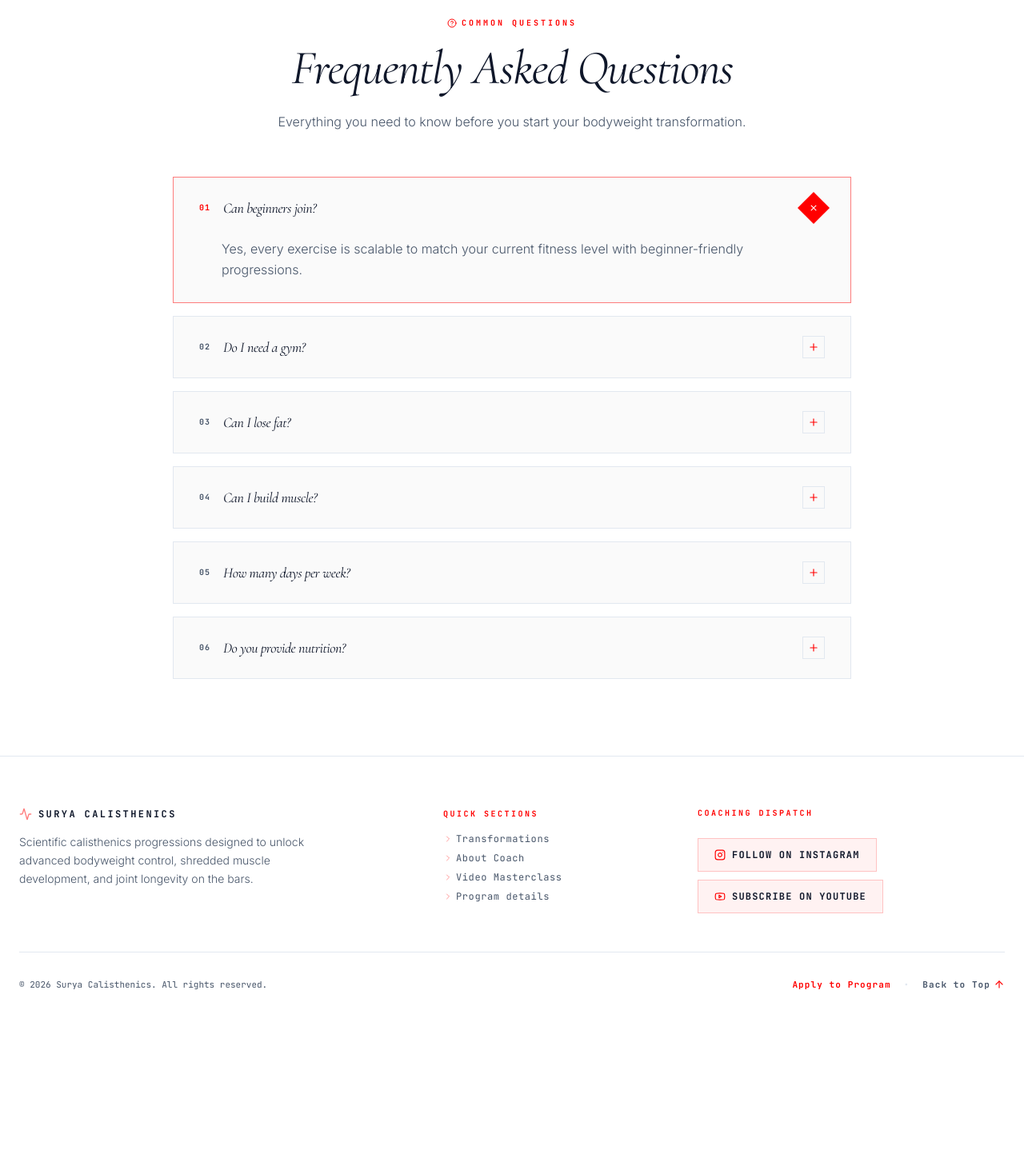
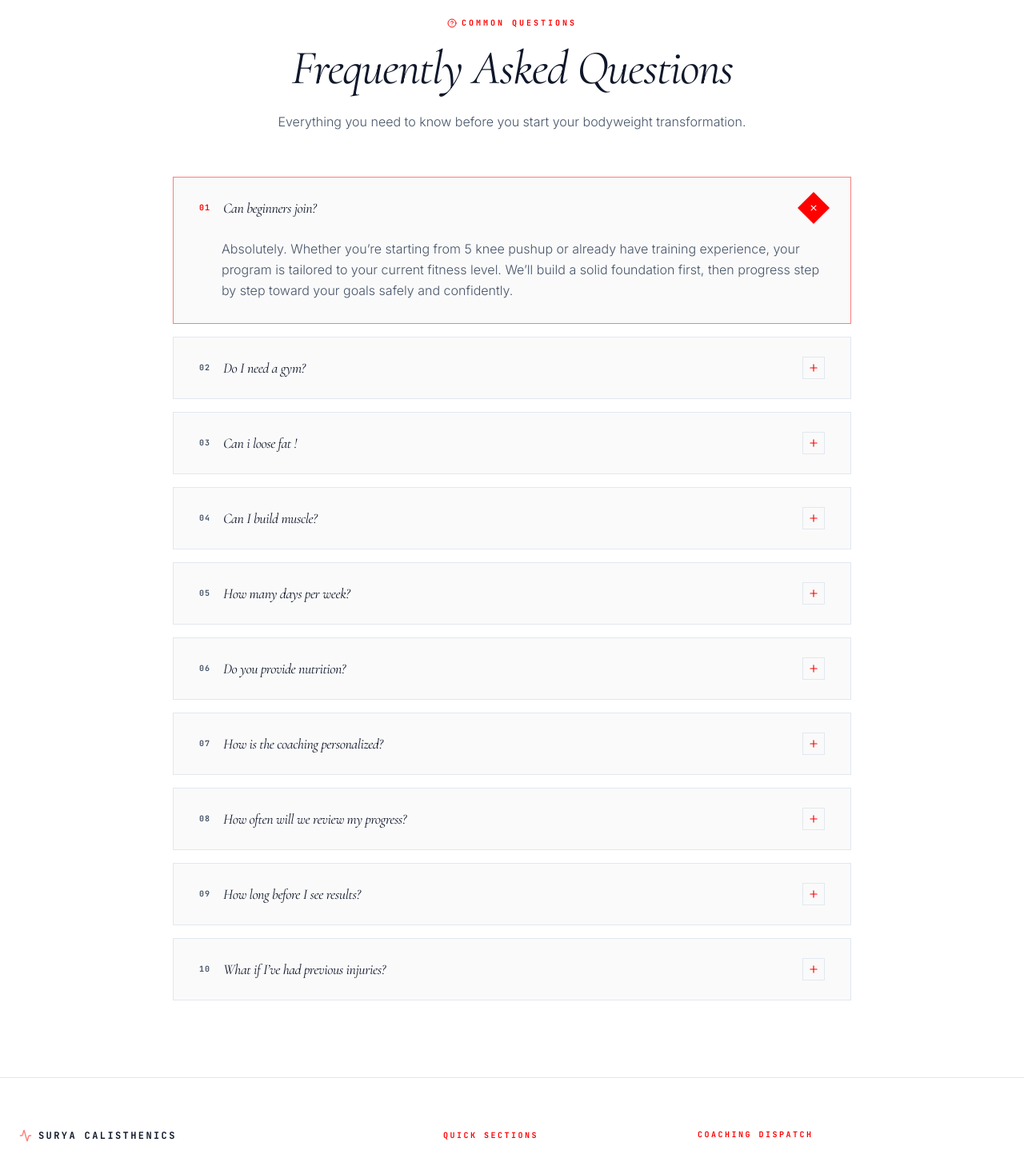
Before and after one commit to Dhanush-sp/Surya-Calisthenics, a React (Vite) app: page / in a window 1280 px wide. Shown: the part 7248-8691 px from the top of the page at 80% size. Before the commit the page ends 8551 px from the top, so only its background shows below. Built offline with nearby package versions, Linux system fonts and the light colour scheme.

Commit message:
faq update

```diff
--- a/src/components/Faq.tsx
+++ b/src/components/Faq.tsx
@@ -13,12 +13,16 @@ export default function Faq(_: FaqProps) {
   const section_title = 'Frequently Asked Questions';
   const section_subtitle = 'Everything you need to know before you start your bodyweight transformation.';
   const items = [
-    { question: 'Can beginners join?', answer: 'Yes, every exercise is scalable to match your current fitness level with beginner-friendly progressions.' },
+    { question: 'Can beginners join?', answer: 'Absolutely. Whether you’re starting from 5 knee pushup or already have training experience, your program is tailored to your current fitness level. We’ll build a solid foundation first, then progress step by step toward your goals safely and confidently.' },
     { question: 'Do I need a gym?', answer: 'No, you can train anywhere using your body weight, though a pull-up bar or resistance bands help.' },
-    { question: 'Can I lose fat?', answer: 'Yes, high-energy bodyweight workouts burn calories, boost your metabolism, and help strip body fat.' },
+    { question: 'Can i loose fat !', answer: 'Absolutely. Calisthenics combines challenging bodyweight movements with strength and conditioning, helping you burn calories, build lean muscle, and improve your overall fitness. Combined with the right nutrition and a consistent training plan, it can help you reduce body fat and achieve a leaner, stronger physique.' },
     { question: 'Can I build muscle?', answer: 'Yes, by applying progressive overload with tougher variations and leverage, you will build lean muscle.' },
     { question: 'How many days per week?', answer: '5 to 6 days per week is ideal for steady progress and proper recovery.' },
     { question: 'Do you provide nutrition?', answer: 'Yes, I provide clear nutrition guidelines and calorie/macro targets to support your goals.' },
+    { question: 'How is the coaching personalized?', answer: 'Every athlete receives a customized training plan based on their goals, current ability, mobility, strengths, and limitations. Your program evolves as you progress, ensuring continuous improvement without unnecessary plateaus.' },
+     { question: 'How often will we review my progress?', answer: 'Your progress is reviewed regularly through daily  training updates, and form assessments. Based on your performance and recovery, your program is adjusted to keep you progressing consistently.' },
+     { question: 'How long before I see results?', answer: 'Results vary depending on your consistency, effort, and starting point. Most athletes notice improvements in strength, movement quality, and confidence within the first few weeks, with significant physical and skill progress developing over time.' },
+      { question: 'What if I’ve had previous injuries?', answer: 'Your training program will be adapted to your injury history, mobility, and current capabilities. Exercises and progressions are selected carefully to help you train safely while improving strength, movement quality, and confidence.' },
   ];
   const [openIndex, setOpenIndex] = useState<number | null>(0);
 
```
